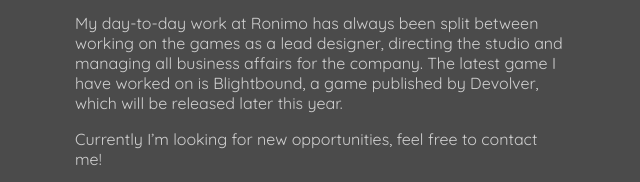
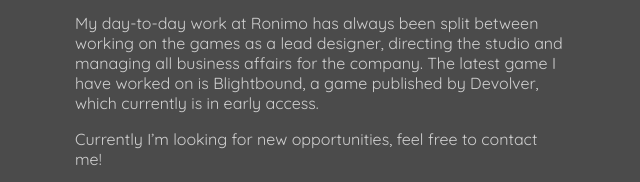
Before and after one commit to fabianakker/fabianakker.github.io, a plain HTML site: page about.html in a window 1280 px wide. Shown: the part 302-484 px from the top of the page, 565-1205 px from the left. Drawn offline with Linux system fonts and the light colour scheme.

Commit message:
Update about.html

```diff
--- a/about.html
+++ b/about.html
@@ -33,7 +33,7 @@
                     <h1>Fabian Akker</h1>
                     <p>Co-founder, business development manager and lead game designer at Ronimo Games</p>
                     <p>Hi! I’m a developer with over 15 years of experience in the game industry. In 2007 I started Ronimo together with 6 others and currently the studio has grown to 30 developers. </p>
-                    <p>My day-to-day work at Ronimo has always been split between working on the games as a lead designer, directing the studio and managing all business affairs for the company. The latest game I have worked on is Blightbound, a game published by Devolver, which will be released later this year.</p>
+                    <p>My day-to-day work at Ronimo has always been split between working on the games as a lead designer, directing the studio and managing all business affairs for the company. The latest game I have worked on is Blightbound, a game published by Devolver, which currently is in early access.</p>
                     <p>Currently I’m looking for new opportunities, feel free to contact me!</p>
                     <div class="img-wrapper-contact">
                         <a href="https://www.linkedin.com/in/fabianakker">
```
